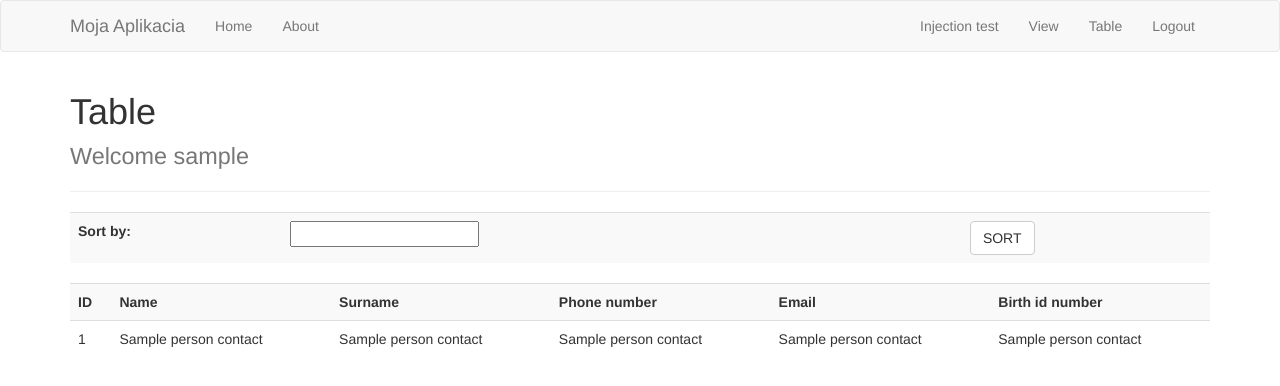
After one commit to martinzigrai/Waiting-room, a Flask app: page /view in a window 1280 px wide. The commit adds this page. Shown: the top 386 px of the page. Run offline with Flask 2, Linux system fonts and the light colour scheme; the visitor is signed in with stand-in values (Sample User, id 1); a database or web service that is not in the repository returns one stand-in record (values such as "Sample title"); some libraries are stand-ins or nearby versions.

Commit message:
Update md/_db/connection.py, md/_db/delete.py, md/_db/insert.py, md/_db/select.py, md/_db/update.py, md/cl/forms.py, md/cl/user.py, md/cl/view.py, templates/includes/_navbar.jinja2, templates/add_record.jinja2, templates/edit_record.jinja2, templates/injection.jinja2, templates/register.jinja2, templates/table.jinja2, templates/view.jinja2, app.py

```diff
--- a/app.py
+++ b/app.py
@@ -4,14 +4,14 @@ from flask_sqlalchemy import SQLAlchemy
 from sqlalchemy.sql import text
 from wtforms import Form, StringField, TextAreaField, PasswordField, validators
 
-from md.cl.forms import RegisterForm
-from md.cl.forms import RecordForm
+from md.cl.forms import RegisterForm, RecordForm, InjectionForm
 from md._db.insert import Insert
 from md._db.select import Select
 from md._db.update import Update
 from md._db.delete import Delete
 from md.cl.verify import *
 from md.cl.user import *
+from md.cl.view import *
 
 
 app = Flask(__name__)
@@ -31,7 +31,7 @@ def register():
 
         hashed = bcrypt.hashpw((form.password.data).encode('utf-8'), bcrypt.gensalt())
 
-        new_user = User(None, form.name.data, form.email.data, form.username.data, hashed.decode(encoding='utf-8'))
+        new_user = User(None, form.name.data, form.surname.data, form.username.data, hashed.decode(encoding='utf-8'))
 
         Insert.user(new_user)
 
@@ -79,7 +79,7 @@ def logout():
 def add_record():
     form = RecordForm(request.form)
     if request.method == 'POST' and form.validate():
-        new_user = User(None, form.name.data, form.email.data, form.username.data, None)
+        new_user = User(None, form.name.data, form.surname.data, form.username.data, None)
 
         Insert.user(new_user)
 
@@ -97,15 +97,15 @@ def edit_record(id):
     form = RecordForm(request.form)
 
     form.name.data = record.name
-    form.email.data = record.email
+    form.surname.data = record.surname
     form.username.data = record.username
 
     if request.method == 'POST' and form.validate():
         name = request.form['name']
-        email = request.form['email']
+        surname = request.form['surname']
         username = request.form['username']
 
-        new_user = User(None, name, email, username, None)
+        new_user = User(None, name, surname, username, None)
 
         app.logger.info(username)
         Update.record_update(new_user, id)
@@ -139,6 +139,44 @@ def table():
         msg = 'No Data Found'
         return render_template('table.jinja2', msg=msg)
 
+@app.route('/view', methods=['GET'])
+@is_logged_in
+def view():
+    views = Select.views()
+    my_list = views.getViewsInfo()
+    my_list.reverse()
+    if len(my_list) > 0:
+        return render_template('view.jinja2', my_list=my_list)
+    else:
+        msg = 'No Data Found'
+        return render_template('view.jinja2', msg=msg)
+
+@app.route('/view', methods=['POST'])
+@is_logged_in
+def view_sort():
+    if request.method == 'POST':
+        nieco = request.form['sort_by']
+        sorted = Select.viewsSortBy(nieco)
+        mylist = sorted.getViewsInfo()
+        return render_template('view.jinja2', mylist=mylist)
+
+@app.route('/injection', methods=['GET', 'POST'])
+@is_logged_in
+def injection():
+    form = InjectionForm(request.form)
+    data = Select.inj()
+
+    if request.method == 'POST' and form.validate():
+
+        Insert.inj(form.injection.data)
+
+        flash('Injection test successful', 'success')
+
+        return redirect(url_for('injection'))
+
+    return render_template('injection.jinja2', form=form, data=data, len=len(data))
+
+
 if __name__ == '__main__':
     #aplikaciu spustime pomocou prikazu python app.py
     app.secret_key='root'
--- a/md/_db/connection.py
+++ b/md/_db/connection.py
@@ -8,8 +8,8 @@ class Connection:
 
     def get_connection(self):
         self.dbConnection = psycopg2.connect(
-            database="test",
-            user="postgres",
+            database="final_project", #treba nahradit vlastnymi parametrami
+            user="spravca",
             password="root",
             host="localhost",
             port="5432"
--- a/md/_db/delete.py
+++ b/md/_db/delete.py
@@ -7,7 +7,7 @@ class Delete:
         connection = conn.get_connection()
         my_cursor = connection.cursor()
 
-        query = 'DELETE FROM public.user WHERE user_id = %s;'
+        query = 'DELETE FROM person WHERE person_id = %s;'
         val = (id,)
         my_cursor.execute(query, val)
 
--- a/md/_db/select.py
+++ b/md/_db/select.py
@@ -1,4 +1,5 @@
 from md.cl.user import *
+from md.cl.view import *
 from md._db.connection import Connection
 
 class Select:
@@ -9,7 +10,7 @@ class Select:
         connection = conn.get_connection()
         my_cursor = connection.cursor()
 
-        my_cursor.execute("SELECT * from public.user")
+        my_cursor.execute("SELECT * from person")
 
         my_result = my_cursor.fetchall()
 
@@ -21,13 +22,13 @@ class Select:
         return users
 
     @staticmethod
-    def record_by_id(user_id):
+    def record_by_id(person_id):
         conn = Connection()
         connection = conn.get_connection()
         my_cursor = connection.cursor()
 
-        query = 'SELECT * from public.user WHERE user_id=%s'
-        val = (user_id,)
+        query = 'SELECT * from person WHERE person_id=%s'
+        val = (person_id,)
 
         my_cursor.execute(query, val)
 
@@ -38,3 +39,57 @@ class Select:
 
         conn.close_connection()
         return user
+
+    @staticmethod
+    def views():
+        views = List_of_views()
+        conn = Connection()
+        connection = conn.get_connection()
+        my_cursor = connection.cursor()
+
+        my_cursor.execute("SELECT * from person_contact")
+
+        my_result = my_cursor.fetchall()
+
+        for i in my_result:
+            view = View(i[0], i[1], i[2], i[3], i[4], i[5])
+            views.addView(view)
+
+        conn.close_connection()
+        return views
+
+    @staticmethod
+    def viewsSortBy(sort_by: str):
+        conn = Connection()
+        connection = conn.get_connection()
+        my_cursor = connection.cursor()
+
+        if sort_by == "name":
+            query = 'SELECT * FROM person_contact ORDER BY name;'
+        elif sort_by == "surname":
+            query = 'SELECT * FROM person_contact ORDER BY surname;'
+        else:
+            query = 'SELECT * FROM person_contact;'
+        my_cursor.execute(query)
+        rows = my_cursor.fetchall()
+        list_of_views = List_of_views()
+        for i in rows:
+            view =  View(i[0], i[1], i[2], i[3], i[4], i[5])
+            list_of_views.addView(view)
+
+        conn.close_connection()
+        return list_of_views
+
+    @staticmethod
+    def inj():
+        conn = Connection()
+        connection = conn.get_connection()
+        my_cursor = connection.cursor()
+        my_cursor.execute('SELECT injection FROM injection')
+        rows = my_cursor.fetchall()
+        injections = list()
+        for row in rows:
+            injection = {"injection": row[0]}
+            injections.append(injection)
+        conn.close_connection()
+        return injections
--- a/md/_db/update.py
+++ b/md/_db/update.py
@@ -9,8 +9,8 @@ class Update:
         connection = conn.get_connection()
         my_cursor = connection.cursor()
 
-        query = 'UPDATE public.user SET name=%s, email=%s, username=%s WHERE user_id=%s;'
-        val = (new_user.name, new_user.email, new_user.username, id,)
+        query = 'UPDATE person SET name=%s, surname=%s, username=%s WHERE person_id=%s;'
+        val = (new_user.name, new_user.surname, new_user.username, id,)
         my_cursor.execute(query, val)
 
         connection.commit()
--- /dev/null
+++ b/md/cl/view.py
@@ -0,0 +1,49 @@
+class View:
+    def __init__(self, person_id, name, surname, phone_num, mail, birth_id_num):
+        self.person_id = person_id
+        self.name = name
+        self.surname = surname
+        self.phone_num = phone_num
+        self.mail = mail
+        self.birth_id_num = birth_id_num
+
+    def getViewInfo(self):
+        view = {
+            "person_id": self.person_id,
+            "name": self.name,
+            "surname": self.surname,
+            "phone_num": self.phone_num,
+            "mail": self.mail,
+            "birth_id_num": self.birth_id_num
+
+        }
+        return view
+
+class List_of_views:
+    def __init__(self):
+        self.main_list = list()
+
+    def addView(self, view):
+        self.main_list.append(view)
+
+    def getView(self, username):
+        for i in range(len(self.main_list)):
+            if username == self.main_list[i].username:
+                myview = self.main_list[i]
+                break
+        return myview
+
+    def getViewsInfo(self):
+        views = list()
+        for i in range(len(self.main_list)):
+            view = {
+                "person_id": self.main_list[i].person_id,
+                "name": self.main_list[i].name,
+                "surname": self.main_list[i].surname,
+                "phone_num": self.main_list[i].phone_num,
+                "mail": self.main_list[i].mail,
+                "birth_id_num": self.main_list[i].birth_id_num
+            }
+            views.append(view)
+
+        return views
--- a/templates/add_record.jinja2
+++ b/templates/add_record.jinja2
@@ -8,7 +8,7 @@
       {{render_field(form.name, class_="form-control")}}
     </div>
     <div class="form-group">
-      {{render_field(form.email, class_="form-control")}}
+      {{render_field(form.surname, class_="form-control")}}
     </div>
     <div class="form-group">
       {{render_field(form.username, class_="form-control")}}
--- a/templates/edit_record.jinja2
+++ b/templates/edit_record.jinja2
@@ -8,7 +8,7 @@
       {{render_field(form.name, class_="form-control")}}
     </div>
     <div class="form-group">
-      {{render_field(form.email, class_="form-control")}}
+      {{render_field(form.surname, class_="form-control")}}
     </div>
     <div class="form-group">
       {{render_field(form.username, class_="form-control")}}
--- a/templates/includes/_navbar.jinja2
+++ b/templates/includes/_navbar.jinja2
@@ -17,6 +17,8 @@
 
           <ul class="nav navbar-nav navbar-right">
             {% if session.logged_in %}
+                <li><a href="/injection">Injection test</a></li>
+                <li><a href="/view">View</a></li>
                 <li><a href="/table">Table</a></li>
                 <li><a href="/logout">Logout</a></li>
             {% else %}
--- a/templates/register.jinja2
+++ b/templates/register.jinja2
@@ -8,7 +8,7 @@
       {{render_field(form.name, class_="form-control")}}
     </div>
     <div class="form-group">
-      {{render_field(form.email, class_="form-control")}}
+      {{render_field(form.surname, class_="form-control")}}
     </div>
     <div class="form-group">
       {{render_field(form.username, class_="form-control")}}
--- /dev/null
+++ b/templates/view.jinja2
@@ -0,0 +1,49 @@
+{% extends 'layout.jinja2' %}
+
+{% block body %}
+  <h1>Table<br> <small> Welcome {{session.username}}</small></h1>
+    <hr>
+     <table class="table table-striped">
+        <form method="post">
+            <tr>
+                <th>Sort by:</th>
+                <td>
+                    <input list="sort_by" name="sort_by">
+                    <datalist id="sort_by">
+                        <option value="name"></option>
+                        <option value="surname"></option>
+                    </datalist>
+                </td>
+                <td>
+                <td>
+                     <form action="{{url_for('view_sort')}}" method="post">
+                        <input type="hidden" name="_method" value="SORT">
+                        <input type="submit" value="SORT" class="btn btn-default">
+                    </form>
+                </td>
+                </td>
+            </tr>
+        </form>
+
+    </table>
+    <table class="table table-striped">
+        <tr>
+            <th>ID</th>
+            <th>Name</th>
+            <th>Surname</th>
+            <th>Phone number</th>
+            <th>Email</th>
+            <th>Birth id number</th>
+        </tr>
+        {% for view in my_list %}
+            <tr>
+                <td>{{ view.person_id }}</td>
+                <td>{{ view.name }}</td>
+                <td>{{ view.surname }}</td>
+                <td>{{ view.phone_num }}</td>
+                <td>{{ view.mail }}</td>
+                <td>{{ view.birth_id_num }}</td>
+            </tr>
+        {% endfor %}
+    </table>
+{% endblock %}
```
Also changed, not shown: md/_db/insert.py (+14 -2 lines), md/cl/forms.py (+5 -2 lines), md/cl/user.py (+7 -7 lines), templates/injection.jinja2 (added, +12 -0 lines), templates/table.jinja2 (+5 -5 lines).
